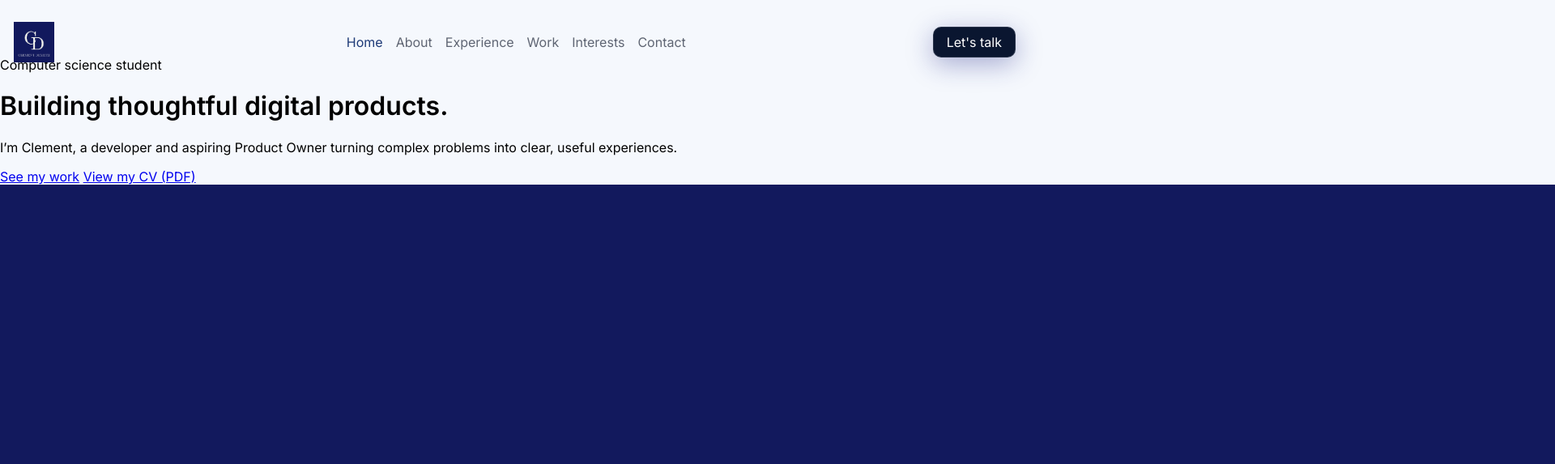
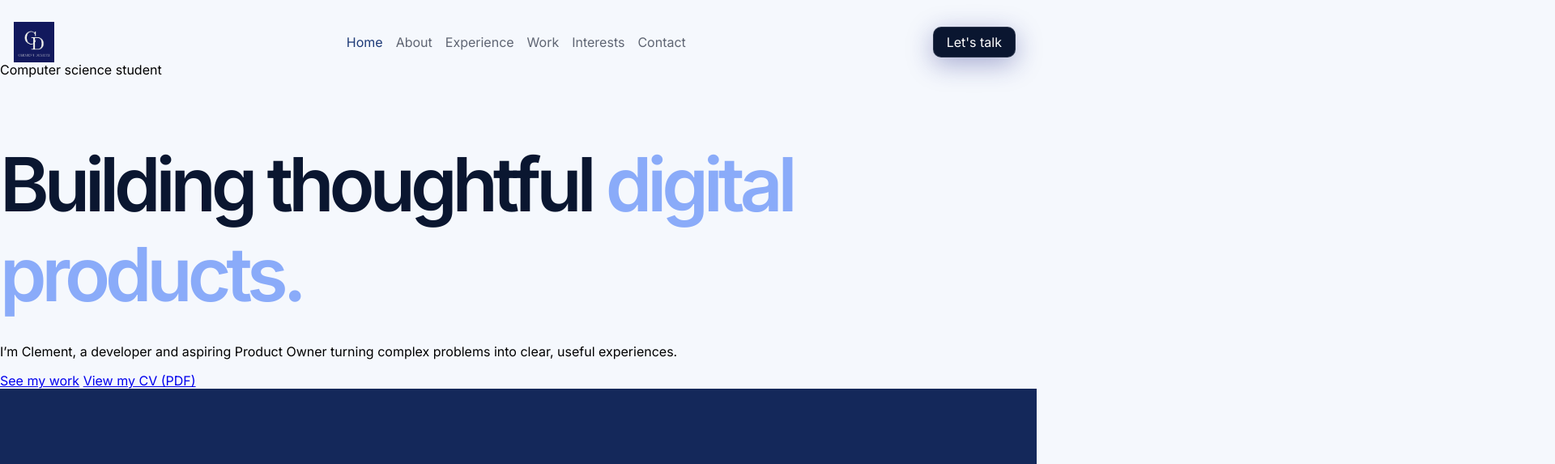
Before and after one commit to Cdemetz/English_Portfolio, a plain HTML site: page index.html in a window 1280 px wide. Shown: the top 573 px of the page at 81% size, 1920 px wide, since content can reach past the window. Drawn offline with Linux system fonts and the light colour scheme.

Commit message:
Add extras for header and footer

```diff
--- a/assets/css/components.css
+++ b/assets/css/components.css
@@ -25,6 +25,7 @@ header {
     top: 25px;
     z-index: 100;
     /* always above the rest of the page */
+    height: 60px;
 
     /* Starting state: invisible but animatable */
     background-color: transparent;
@@ -268,3 +269,17 @@ footer {
         text-align: center;
     }
 }
+
+
+/* ===== Section hero ===== */
+h1{
+    display: block;
+    color:var(--color-header-butt-contact);
+    margin-bottom: 30px;
+    font-size: 7.2vw;
+    letter-spacing: -.066em;
+    font-weight: 700;
+}
+.strong-hero {
+    color: var(--color-footer-strong);
+}
--- a/assets/css/variables.css
+++ b/assets/css/variables.css
@@ -9,6 +9,7 @@
   --color-footer-bg: #14285a;
   --color-footer-strong: #8aabf9;
   --color-header-butt-contact:rgba(10, 22, 48, 1);
+  --color-section-strong:#2f5bd3;
 
   /* Footer colors */
   --color-footer-text: #ffffff;
--- a/index.html
+++ b/index.html
@@ -1,5 +1,6 @@
 <!DOCTYPE html>
 <html lang="en">
+
 <head>
   <meta charset="UTF-8">
   <meta name="viewport" content="width=device-width, initial-scale=1.0">
@@ -12,6 +13,7 @@
   <link rel="stylesheet" href="assets/css/base.css">
   <link rel="stylesheet" href="assets/css/components.css">
 </head>
+
 <body>
 
   <header>
@@ -30,16 +32,28 @@
   </header>
 
   <main>
+    <section class="hero">
       <p>Computer science student</p>
-    <h1>Building thoughtful digital products.</h1>
-    <p>I’m Clement, a developer and aspiring Product Owner turning complex problems into clear, useful experiences.</p>
+      <h1>Building thoughtful <span class="strong-hero">digital products.</span></h1>
+      <p>I’m Clement, a developer and aspiring Product Owner turning complex problems into clear, useful experiences.
+      </p>
       <a class="button" href="work.html">See my work</a>
       <a class="button" href="assets/cv/clement-demetz-cv.pdf" target="_blank" rel="noopener">View my CV (PDF)</a>
+    </section>
 
-    <div>
+    <section class="projects-preview">
+
+    </section>
+
+    <section class="skills-preview">
+
+    </section>
+
+    <!-- <div>
       <img src="assets/img/logo-clement-demetz.png" alt="Clement Demetz logo">
       <img src="assets/img/cv-preview.png" alt="Preview of Clement Demetz's resume">
-    </div>
+    </div> -->
+
   </main>
 
     <footer>
@@ -61,19 +75,23 @@
 
         <div class="footer-connect">
           <p class="footer-title">Connect</p>
-        <a href="https://github.com/Cdemetz" target="_blank" rel="noopener">GitHub<span class="footer-icon" aria-hidden="true">↗</span></a>
-        <a href="https://www.linkedin.com/in/clement-demetz-852873438" target="_blank" rel="noopener">LinkedIn<span class="footer-icon" aria-hidden="true">↗</span></a>
+          <a href="https://github.com/Cdemetz" target="_blank" rel="noopener">GitHub<span class="footer-icon"
+              aria-hidden="true">↗</span></a>
+          <a href="https://www.linkedin.com/in/clement-demetz-852873438" target="_blank" rel="noopener">LinkedIn<span
+              class="footer-icon" aria-hidden="true">↗</span></a>
           <a href="mailto:cdemetz27@gmail.com">Email<span class="footer-icon" aria-hidden="true">↗</span></a>
         </div>
       </div>
 
       <div class="footer-bottom">
         <p>&copy; 2026 Clement Demetz</p>
-      <a class="footer-cv" href="assets/cv/clement-demetz-cv.pdf" target="_blank" rel="noopener">View my CV (PDF)<span class="footer-icon" aria-hidden="true">↓</span></a>
+        <a class="footer-cv" href="assets/cv/clement-demetz-cv.pdf" target="_blank" rel="noopener">View my CV (PDF)<span
+            class="footer-icon" aria-hidden="true">↓</span></a>
         <p>Annecy, France</p>
       </div>
     </footer>
 
     <script src="assets/js/main.js"></script>
 </body>
+
 </html>
```
Lines whose indentation alone changed are shown as unchanged.
